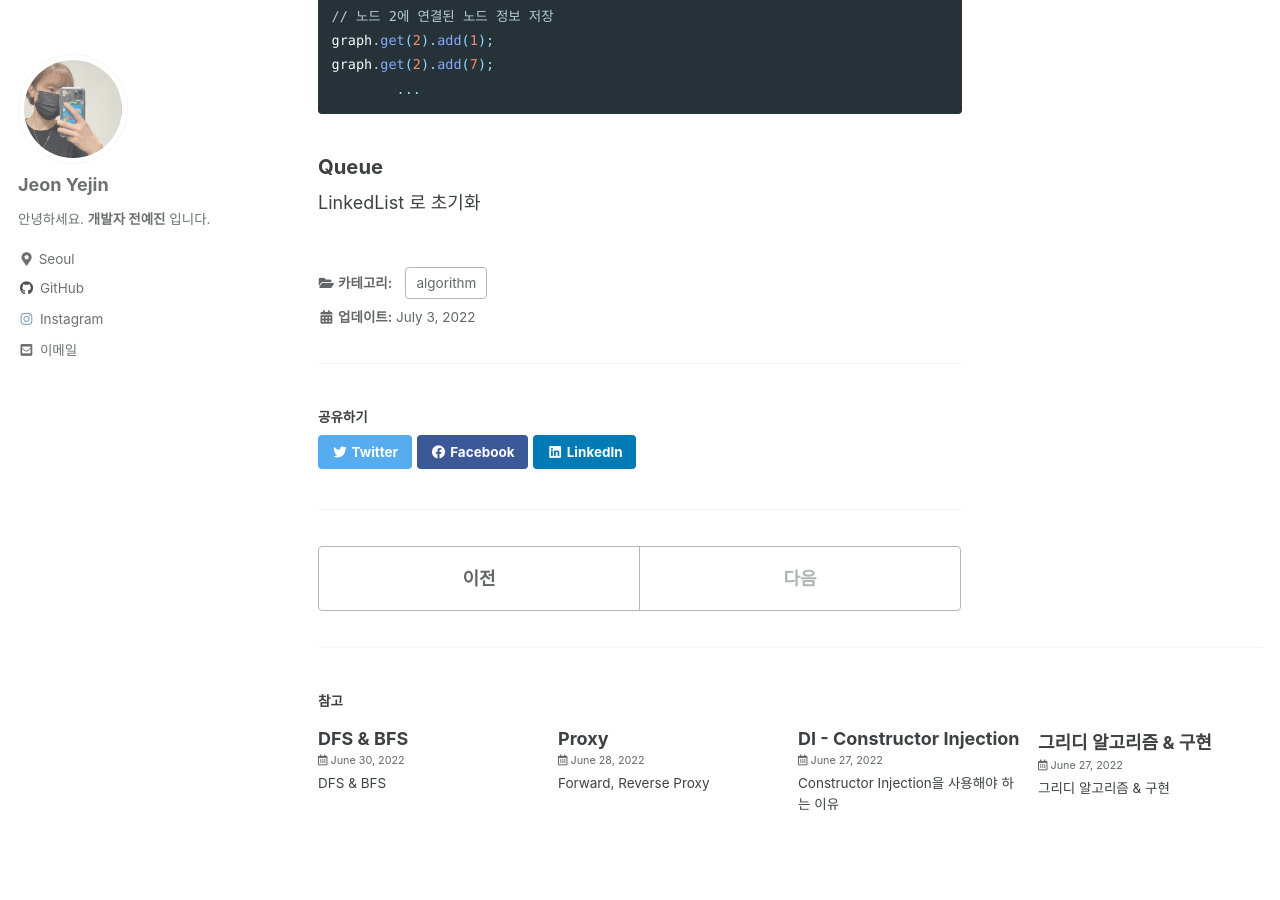
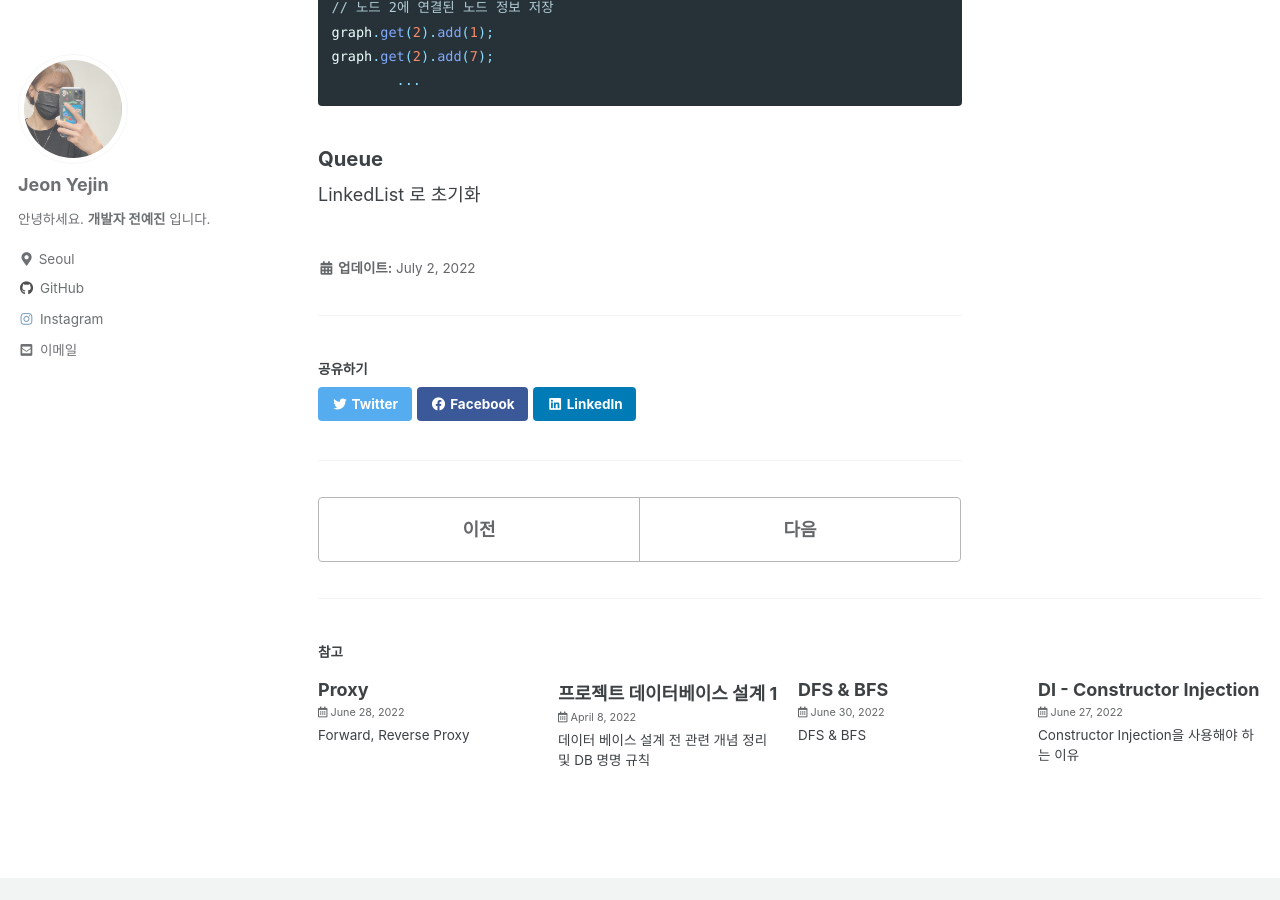
Before and after one commit to yejin-jeon-developer/git-page, a Jekyll site: the page built from _posts/algorithm/2022-07-03-algorithm-3.md, in a window 1280 px wide and 900 px high, scrolled down 1120 px. Built offline with Jekyll 4.4.1, drawn with Linux system fonts in a browser that asks for light colours; cached includes are drawn as plain includes; some of the changed text lies outside the part shown.

Commit message:
post 수정

```diff
--- a/_posts/algorithm/2022-07-03-algorithm-3.md
+++ b/_posts/algorithm/2022-07-03-algorithm-3.md
@@ -2,7 +2,7 @@
 title:  "알고리즘 문제 풀이 Note"
 excerpt: "코딩하며 실수한 부분들"
 categories:
-  - algorithm
+algorithm
 ---
 ### Scanner 관련
 1. int 입력 받고 buffer 비우기
```
